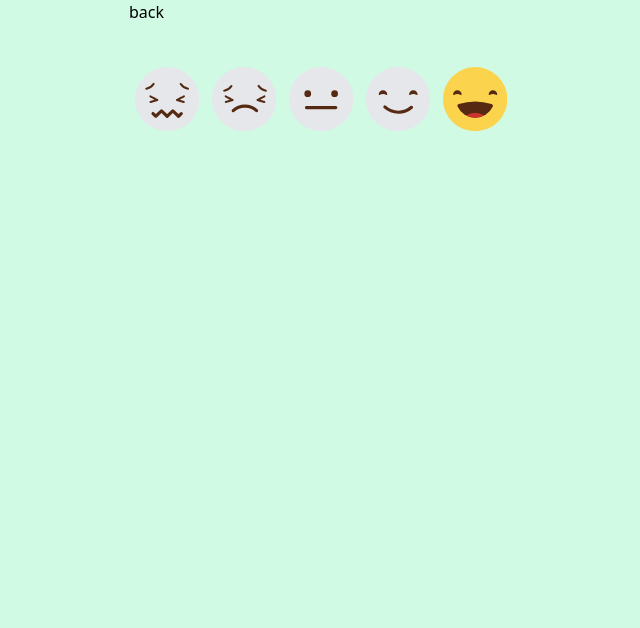
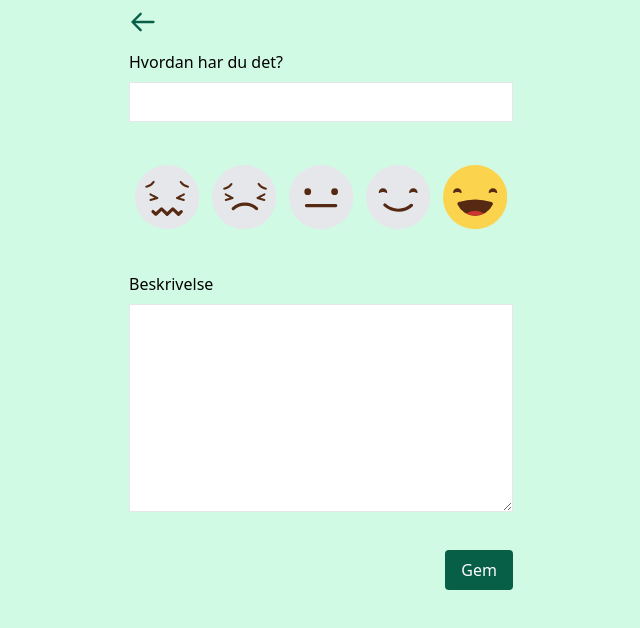
Before and after one commit to kami6800/proeveeksamen, a Vue app: page /add in a window 1280 px wide. Shown: the top 628 px of the page, without its empty margins (319-959 px from the left). Built offline with nearby package versions, Linux system fonts and the light colour scheme.

Commit message:
finished add mood layout

```diff
--- a/src/pages/AddMood.vue
+++ b/src/pages/AddMood.vue
@@ -1,7 +1,18 @@
 <template>
-  <button>back</button>
+  <button>
+    <svg class="text-green-800 w-7 h-7 my-2">
+      <use xlink:href="#arrowBack" />
+    </svg>
+  </button>
 
-  <mood-emojis></mood-emojis>
+  <form>
+    <p class="mb-2">Hvordan har du det?</p>
+    <input class="w-full h-10 p-2 border" type="text"/>
+    <mood-emojis></mood-emojis>
+    <p class="mb-2">Beskrivelse</p>
+    <textarea class="w-full p-2 h-52 border" />
+    <button class="float-right px-4 py-2 mt-8 bg-green-800 text-white rounded" type="submit">Gem</button>
+  </form>
 </template>
 
 <script>
```
